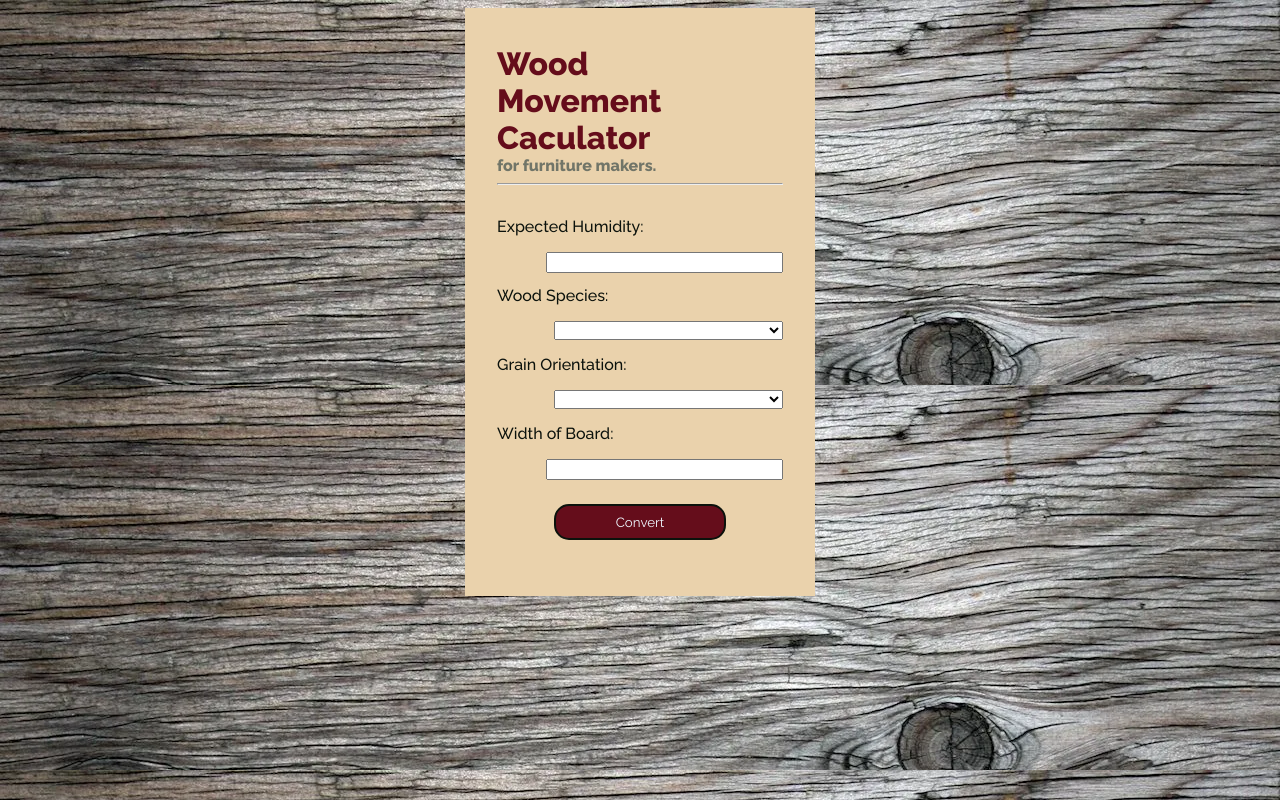
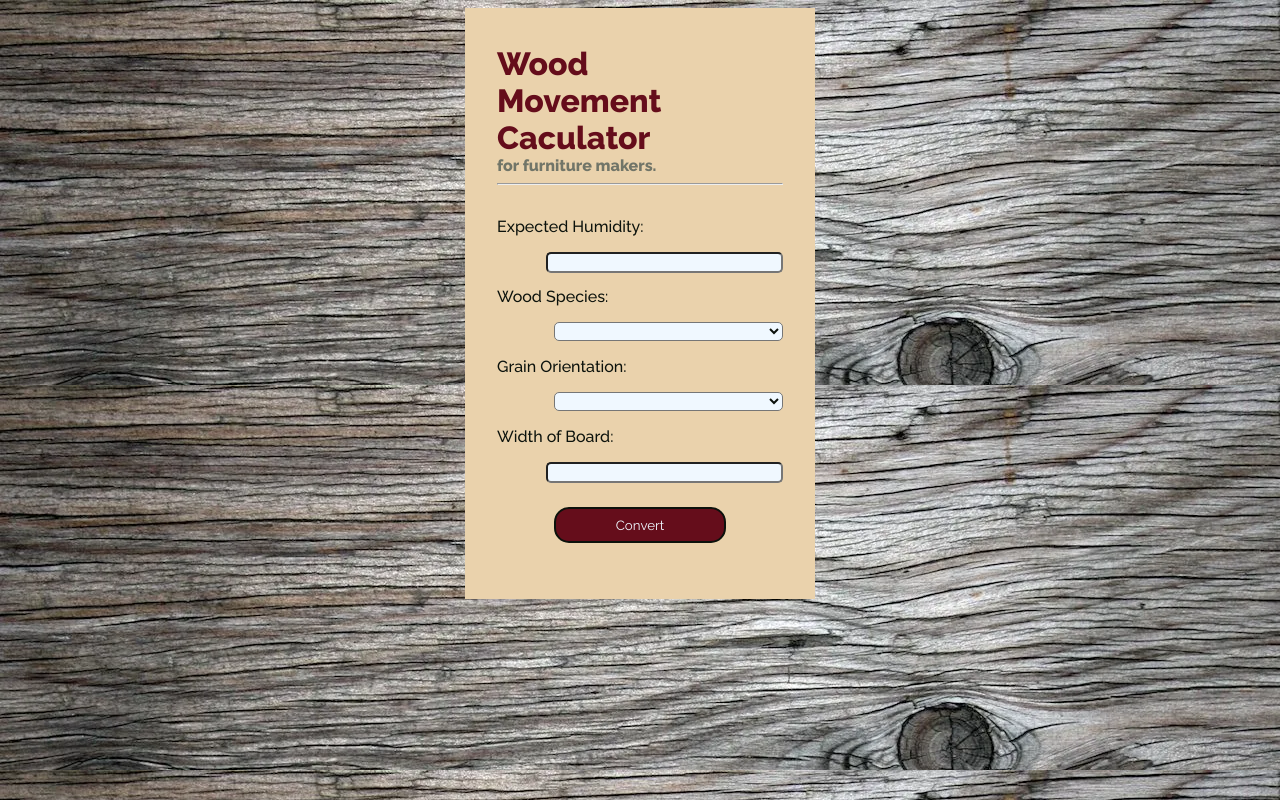
Before and after one commit to IsabelMcIlroy/woodMovementCaculator, a plain HTML site: page index.html in a window 1280 px wide. Drawn offline with Linux system fonts and the light colour scheme.

Commit message:
2022-04-13-5
styled input boxes.

```diff
--- a/index.html
+++ b/index.html
@@ -9,7 +9,7 @@
     <link rel="preconnect" href="https://fonts.gstatic.com" crossorigin>
     <link rel="preconnect" href="https://fonts.googleapis.com">
 <link rel="preconnect" href="https://fonts.gstatic.com" crossorigin>
-<link href="https://fonts.googleapis.com/css2?family=Raleway:wght@400;500;800&display=swap" rel="stylesheet">
+<link href="https://fonts.googleapis.com/css2?family=Raleway:wght@400;500;800&family=Roboto&display=swap" rel="stylesheet">
     <title>Wood Movement Caculator</title>
 </head>
 <body>
--- a/style.css
+++ b/style.css
@@ -1,3 +1,6 @@
+*{
+    font-family: 'Raleway', sans-serif;
+}
 body{
     background-image: url(images/wood.jpeg);
 }
@@ -20,14 +23,12 @@ h1{
     margin-bottom: 0;
     padding-bottom: 0;
     color: #650d1b;
-    font-family: 'Raleway', sans-serif;
     font-weight: 800;
 }
 h4{
     margin-top: 0;
     margin-bottom: 0;
     color: #717568;
-    font-family: 'Raleway', sans-serif;
 }
 hr{
     color: #650d1b;
@@ -41,23 +42,19 @@ hr{
      padding-bottom: 2rem;
  }
 p{
-    font-family: 'Raleway', sans-serif;
     color:#0c120c;
     font-weight: 500;
 }
-input{
+input, select{
     position: right;
     width: 80%;
     text-align: right;
     float: right;
     clear: both;
-}
-select{
-    position: right;
-    width: 80%;
-    text-align: right;
-    float: right;
-    clear: both;
+    background-color: aliceblue;
+    border-radius: 5px;
+    color: #0c120c;
+    font-family: 'Roboto', sans-serif;
 }
 
 /*Convert Btn*/
@@ -67,7 +64,6 @@ select{
     margin-left: 20%;
     width: 60%;
     padding: .5rem;
-    font-family: 'Raleway', sans-serif;
     font-weight: 400;
     color: aliceblue;
     border: 2px solid #0c120c;
```
